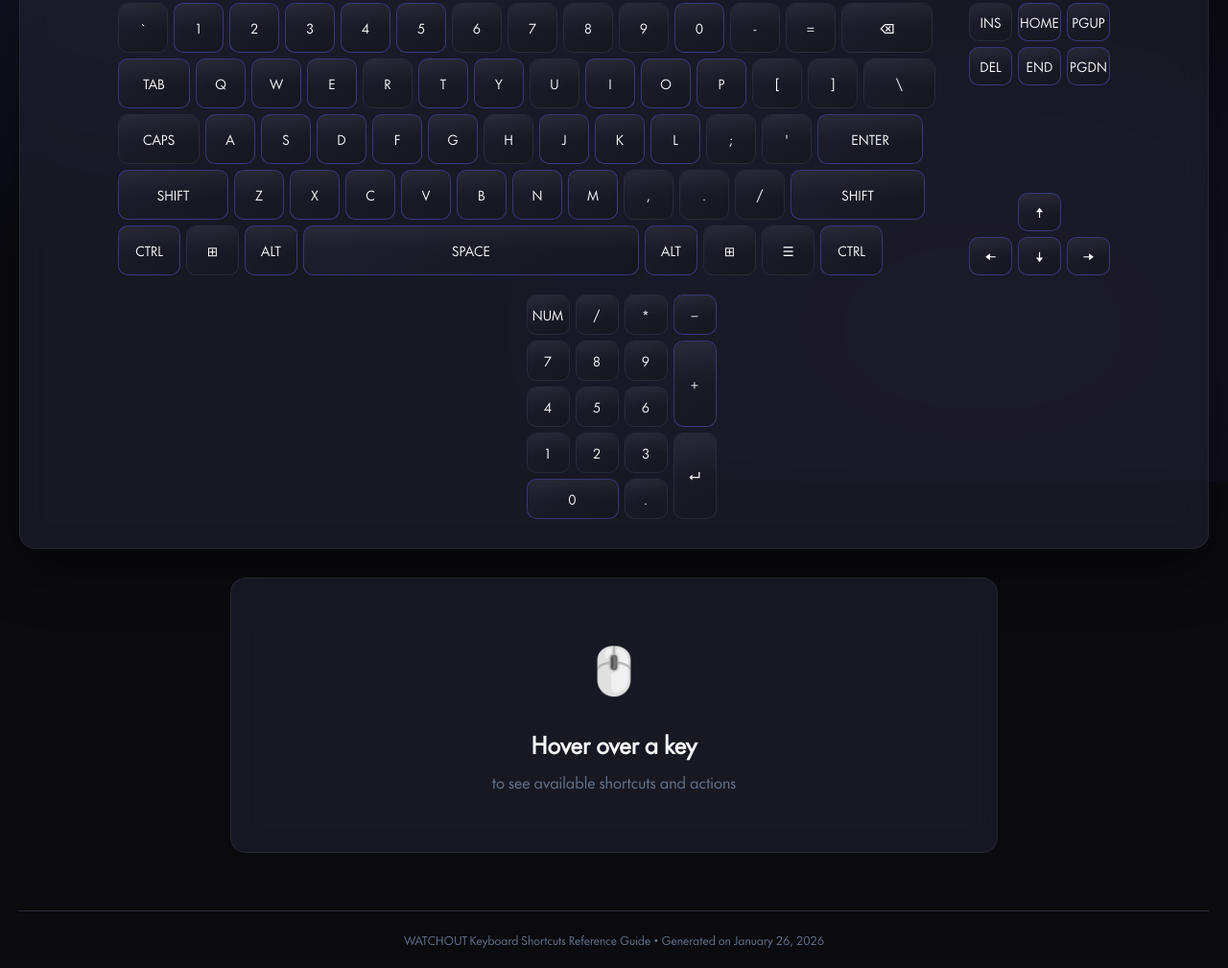
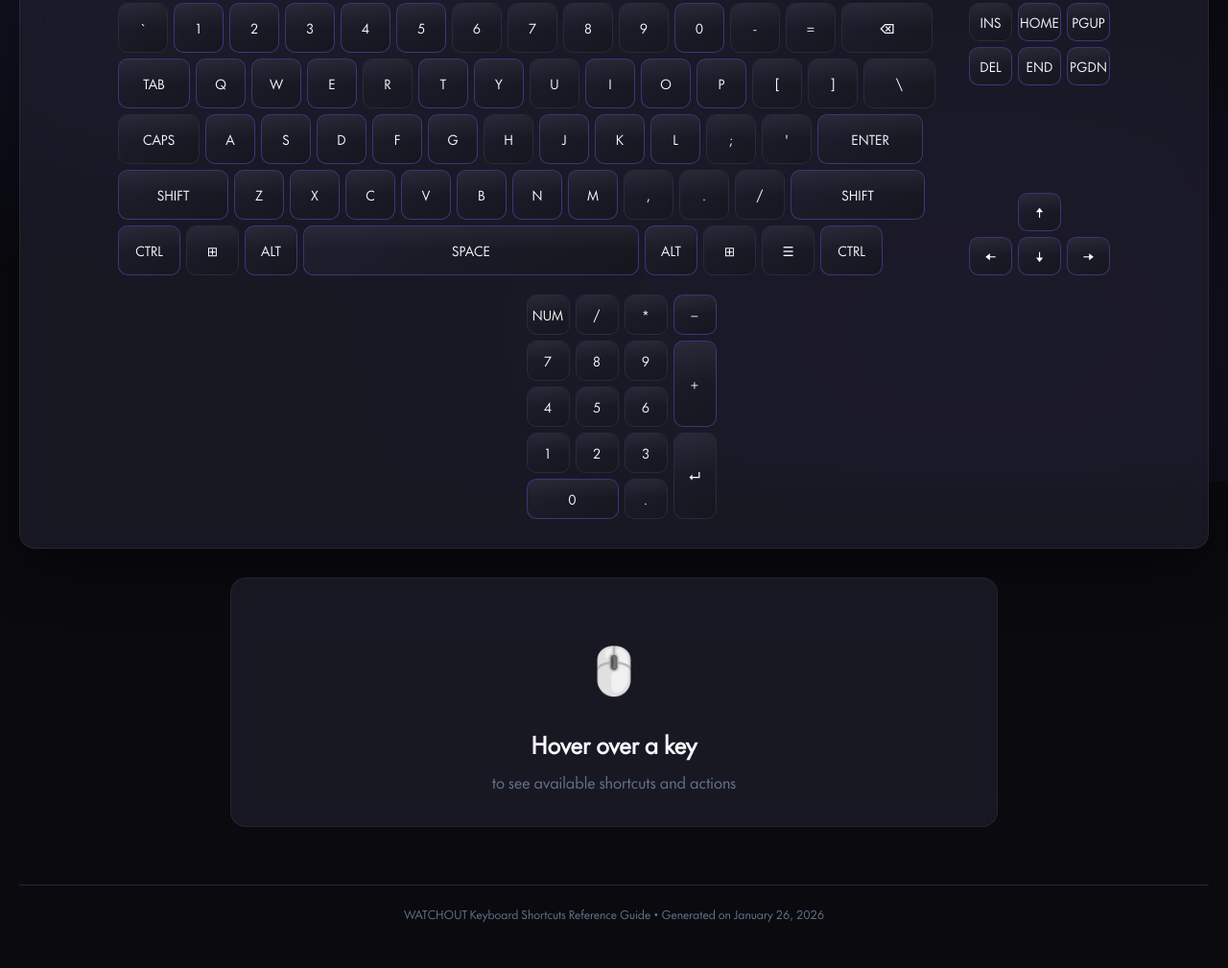
Before and after one commit to Kitonae/WO_keys, a plain HTML site: page index.html in a window 1280 px wide. Shown: the part 298-1307 px from the top of the page at 96% size. After the commit the page ends 1280 px from the top, so only its background shows below. Drawn offline with Linux system fonts and the light colour scheme.

Commit message:
Fix layout tremor by enforcing fixed height on info panel

```diff
--- a/styles.css
+++ b/styles.css
@@ -642,7 +642,8 @@ body::before {
 .info-panel {
     width: 100%;
     max-width: 800px;
-    min-height: 200px;
+    height: 260px;
+    overflow-y: auto;
     background: var(--bg-glass);
     backdrop-filter: blur(16px);
     border-radius: var(--border-radius-lg);
```
